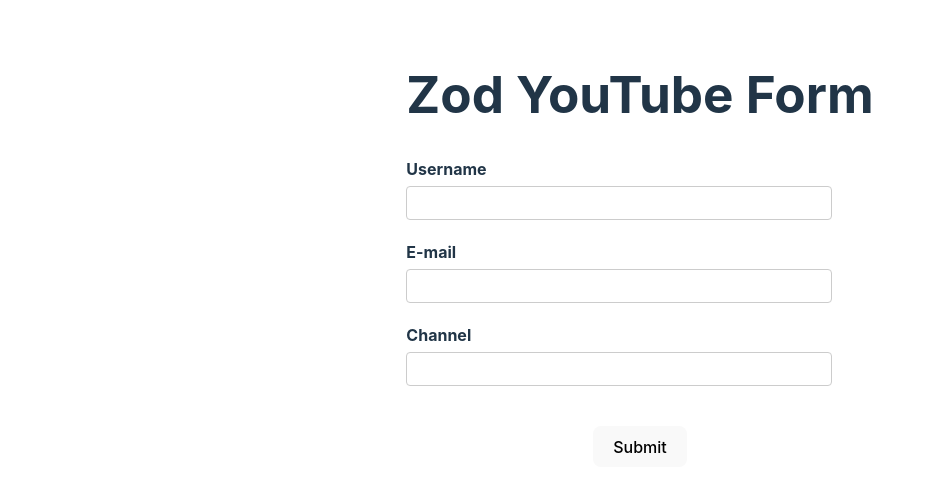
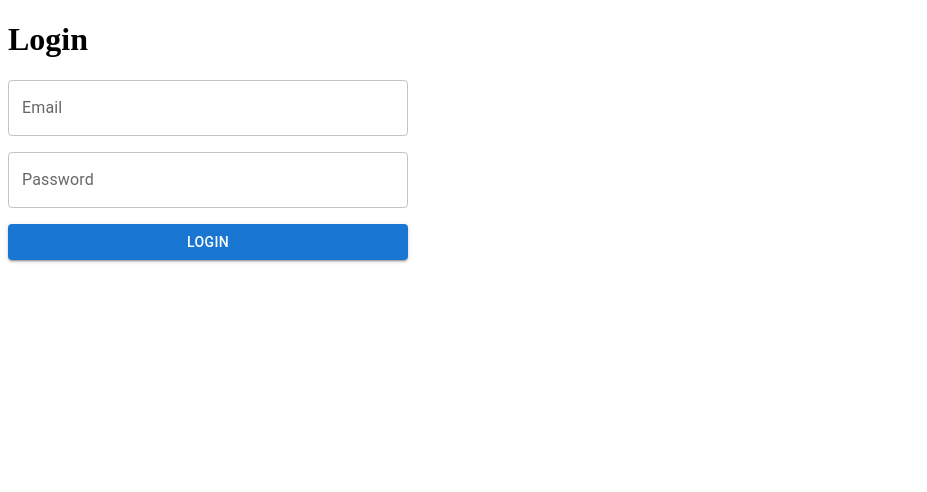
Before and after one commit to Shahrukh-elRed/react-hook-form-demo, a React (Create React App) app: page / in a window 1280 px wide. Shown: the top 492 px of the page, without its empty margins (0-927 px from the left). Built offline with nearby package versions, Linux system fonts and the light colour scheme.

Commit message:
mui integration

```diff
--- a/package.json
+++ b/package.json
@@ -3,7 +3,10 @@
   "version": "0.1.0",
   "private": true,
   "dependencies": {
+    "@emotion/react": "^11.13.3",
+    "@emotion/styled": "^11.13.0",
     "@hookform/resolvers": "^3.9.0",
+    "@mui/material": "^5.16.7",
     "@testing-library/jest-dom": "^5.17.0",
     "@testing-library/react": "^13.4.0",
     "@testing-library/user-event": "^13.5.0",
--- a/src/App.js
+++ b/src/App.js
@@ -1,5 +1,6 @@
-import "./App.css";
-import { ZodYouTubeForm } from "./components/ZodYoutubeForm";
+// import "./App.css";
+import MuiLoginForm from "./components/MuiLoginForm";
+// import { ZodYouTubeForm } from "./components/ZodYoutubeForm";
 // import { YupYouTubeForm } from "./components/YupYouTubeForm";
 // import YoutubeForm from "./components/YoutubeForm";
 
@@ -8,7 +9,8 @@
     <div>
       {/* <YoutubeForm /> */}
       {/* <YupYouTubeForm /> */}
-      <ZodYouTubeForm />
+      {/* <ZodYouTubeForm /> */}
+      <MuiLoginForm />
     </div>
   );
 }
--- /dev/null
+++ b/src/components/MuiLoginForm.jsx
@@ -0,0 +1,48 @@
+import { DevTool } from "@hookform/devtools";
+import { Button, Stack, TextField } from "@mui/material";
+import { useForm } from "react-hook-form";
+
+const MuiLoginForm = () => {
+  const form = useForm({
+    defaultValues: {
+      email: "",
+      password: "",
+    },
+  });
+  const { register, handleSubmit, formState, control } = form;
+  const { errors } = formState;
+
+  const onSubmit = (data) => {
+    console.log(data);
+  };
+
+  return (
+    <>
+      <h1>Login</h1>
+      <form onSubmit={handleSubmit(onSubmit)} noValidate>
+        <Stack spacing={2} width={400}>
+          <TextField
+            label="Email"
+            type="email"
+            {...register("email", { required: "Email is required" })}
+            error={!!errors.email}
+            helperText={errors.email?.message}
+          />
+          <TextField
+            label="Password"
+            type="password"
+            {...register("password", { required: "Password is required" })}
+            error={!!errors.password}
+            helperText={errors.password?.message}
+          />
+          <Button type="submit" variant="contained" color="primary">
+            Login
+          </Button>
+        </Stack>
+      </form>
+      <DevTool control={control} />
+    </>
+  );
+};
+
+export default MuiLoginForm;
--- a/src/index.js
+++ b/src/index.js
@@ -1,6 +1,6 @@
 import React from "react";
 import ReactDOM from "react-dom/client";
-import "./index.css";
+// import "./index.css";
 import App from "./App";
 
 const root = ReactDOM.createRoot(document.getElementById("root"));
```
Also changed, not shown: 1 other file (tests, documents, lock files or other folders).
